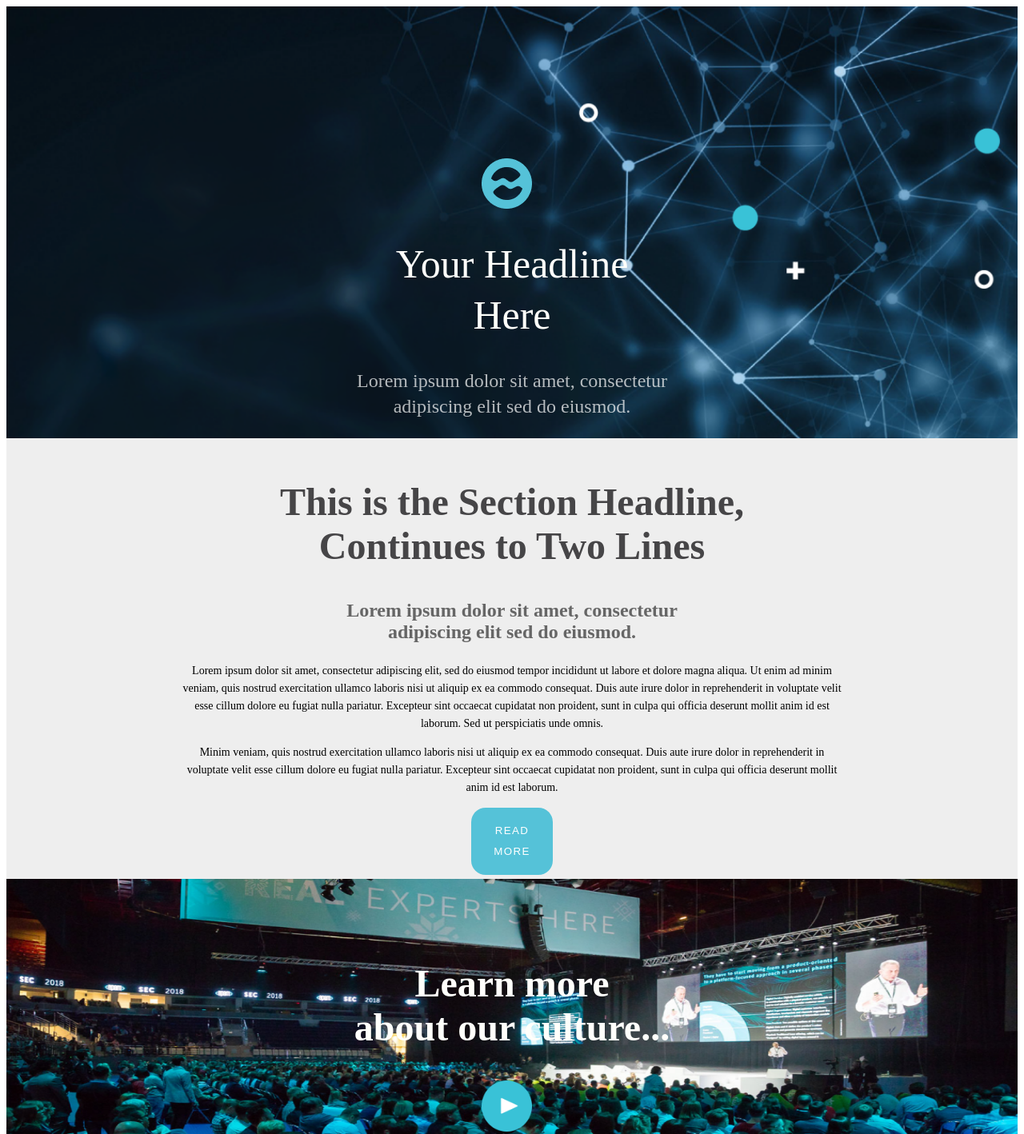
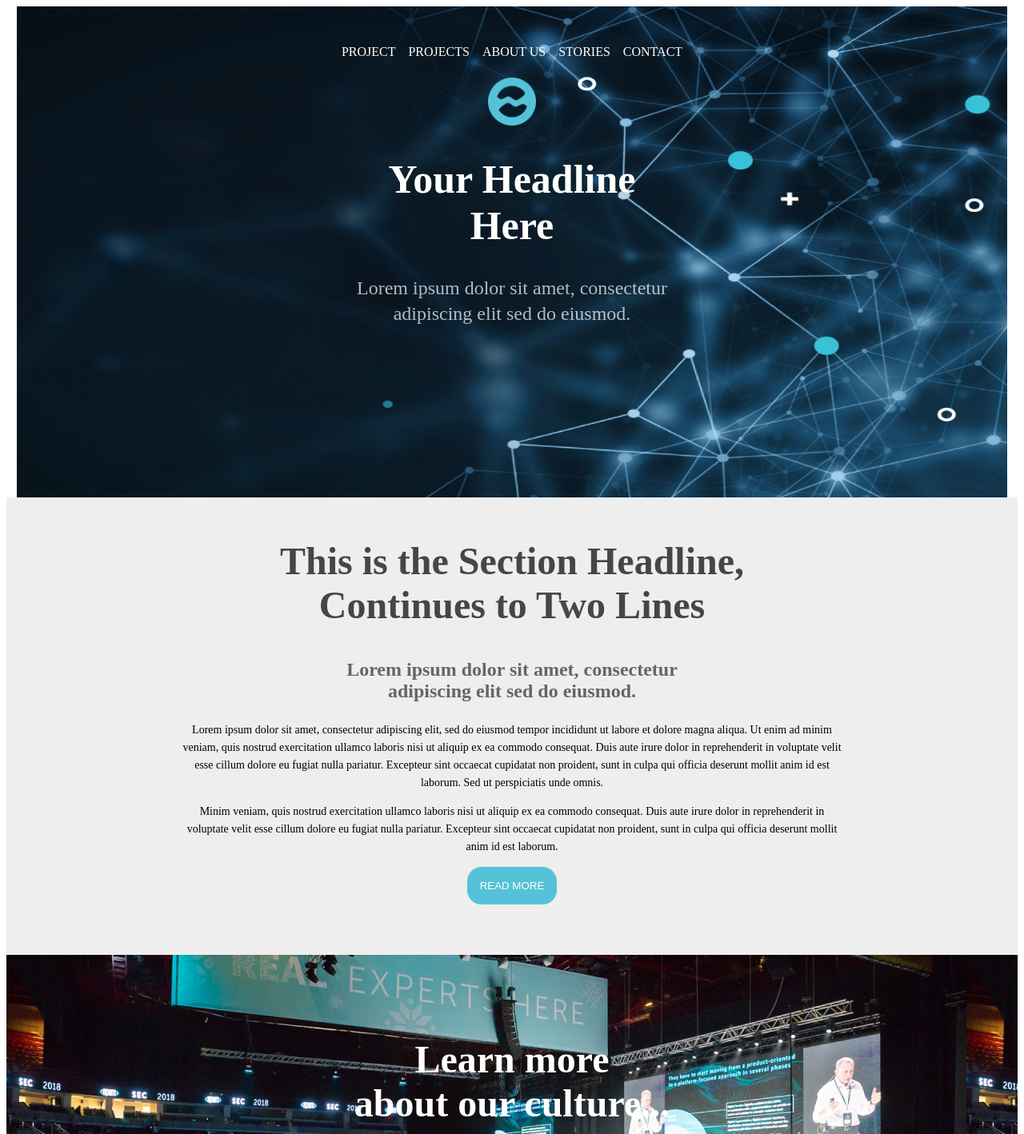
Before and after one commit to Meryfajardo93/CSS-Flex-Grid-Hometask, a plain HTML site: page index.html in a window 1280 px wide. Shown: the top 1418 px of the page at 80% size. Drawn offline with Linux system fonts and the light colour scheme.

Commit message:
Style + flexbox first commit

```diff
--- a/index.html
+++ b/index.html
@@ -8,24 +8,28 @@
     <link rel="stylesheet" href="Style.css">
 </head>
 
-<!--
-<a href="Page/Project.html">Project</a>
 
-<ul>
+
+
+<body>
+      <div class="background1">
+            <div class="columns">
+                  <article><a href="Page/Project.html">Project</a></article>
+                  <article><div>
+                        <ul class="nav-list">
                               <li><a href="Page/Projects.html">Projects</a></li>
                               <li><a href="Page/AboutUs.html">About Us</a></li>
                               <li><a href="Page/Stories.html">Stories</a></li>
                               <li><a href="Page/Contact.html">Contact</a></li>
                         </ul>
--->
-
-<body>
-
-<div class="background1">
+                  </article>
+            </div>
+            <div>
                   <img src="assets/logo.png" alt="logo" width="60px" height="60px">
                   <h1 style="font-size: 50px;">Your Headline <br>Here</h1>
-   <div class="subtitle1">
                   <p>Lorem ipsum dolor sit amet, consectetur <br>adipiscing elit sed do eiusmod.</p>
+            </div>
+
       </div>
 
       <div class="background2">
@@ -33,45 +37,27 @@
                   <h3>Lorem ipsum dolor sit amet, consectetur<br>adipiscing elit sed do eiusmod.</h3>
                   <p>Lorem ipsum dolor sit amet, consectetur adipiscing elit, sed do eiusmod tempor incididunt ut labore et dolore magna aliqua. Ut enim ad minim <br> veniam, quis nostrud exercitation ullamco laboris nisi ut aliquip ex ea commodo consequat. Duis aute irure dolor in reprehenderit in voluptate velit <br>esse cillum dolore eu fugiat nulla pariatur. Excepteur sint occaecat cupidatat non proident, sunt in culpa qui officia deserunt mollit anim id est <br> laborum. Sed ut perspiciatis unde omnis.</p>
                   <p>Minim veniam, quis nostrud exercitation ullamco laboris nisi ut aliquip ex ea commodo consequat. Duis aute irure dolor in reprehenderit in <br> voluptate velit esse cillum dolore eu fugiat nulla pariatur. Excepteur sint occaecat cupidatat non proident, sunt in culpa qui officia deserunt mollit <br> anim id est laborum.</p>
-      <button style="
-      outline: none;
-      border: none;
-      background:  #55C2D8;
-      padding: 1rem;
-      border-radius: 18px;
-      color: white;
-      display: flex;
-      justify-content: center;
-      align-items: center;
-      letter-spacing: 0.1em;
-      line-height: 26px;
-      left: 15%;
-      right: 14%;
-      position: absolute;
-      left: 46%;
-      right: 46%;
+                  <button>READ MORE</button>
 
 
 
-      ">READ MORE</button>
 
 
 
 
       </div>
-
       <div class="background3">
             <h2>Learn more <br>about our culture...</h2>
             <img src="assets/button.png" alt="">
             <h3>Duis aute irure dolor in <br>reprehenderit in voluptate velit ese <br> cillum dolore eu fugiat nulla</h3>
       </div>
 
-</body>
-
       <div class="background4">
-      <small><img src="assets/logo.png" alt="Project" height="20px" width="20px"></small>
-      <span>Project</span>
-      <p>123 Street,<br>Anytown, USA 12345 <br> hello@website.com <br>&copy; 2021 Project. All rights reserved</p>
+            <div class="columns2">
+                        <article><small><img src="assets/logo.png" alt="Project" height="20px" width="20px"></small></article>
+                        <article><span>Project</span></article>
+                        <article><p>123 Street,<br>Anytown, USA 12345 <br> hello@website.com <br>&copy; 2021 Project. All rights reserved</p></article>
+            </div>
       </div>
 
 
@@ -79,4 +65,5 @@
 
 
 </body>
+
 </html>
--- a/style.css
+++ b/style.css
@@ -3,38 +3,48 @@ body {
     font-family: 'Oswald';
 }
 
-
-
-
 .background1 {
-    background: url(assets/Desktop_Backgrounds_1920x1200_6\ 3.png) no-repeat;
-    background-size: 100% auto;
-    height: 50%;
-    width: auto;
-    padding-top: 15%;
+    background: url(assets/Desktop_Backgrounds_1920x1200_6\ 3.png);
+    background-repeat: none;
+    background-size: 100% 100%;
+    padding-top: 2%;
     padding-bottom: 15%;
-    margin: 0%;
+    margin: 0% 1%;
     border: 0%;
-
-}
-
-.background1 img {
-    width: 5%;
-    height: auto;
-    margin-left: 47%;
 
 
 }
 
-.background1 h1 {
+.background1 > * {
     color:#FFFFFb;
     font-style: normal;
     text-align: center;
-    font-size: 48px;
-    font-weight: 400;
+}
+
+.columns {
+    display: flex;
+    justify-content: center;
+    align-items: center;
+    gap: 10rem;
+    text-transform: uppercase;
     line-height: 64px;
-    top: 50%;
 
+}
+
+
+.columns a {
+    text-decoration: none;
+    color: #FFFFFb;
+}
+
+.nav-list {
+    display: flex;
+    gap: 1rem;
+    flex-wrap: wrap;
+
+    margin: 0;
+    padding: 0;
+    list-style: none;
 
 }
 
@@ -47,22 +57,20 @@ body {
     text-align: center;
     color: rgba(255, 255, 255, 0.7);
     top: 50%;
-
 }
-
 
 
 .background2 {
     background: url(assets/2.png);
-    background-size: 100% 100%;
+    background-size: auto;
+    font-style: normal;
+    text-align: center;
     height: auto;
     width: auto;
     padding-top: 1%;
-    padding-bottom: 7%;
+    padding-bottom: 5%;
     margin: 0%;
     border: 0%;
-
-
 }
 
 .background2 h2 {
@@ -93,17 +101,29 @@ body {
 
 }
 
+.background2 button {
+    outline: none;
+    border: none;
+    background:  #55C2D8;
+    padding: 1rem;
+    border-radius: 18px;
+    color: white;
+
+
+}
+
 .background3 {
+    background: url(assets/3.png);
     background: url(assets/IMG_1334_72dpi_RGB_\ 1.png);
-    background-size: 100% 100%;
+    background-size: auto;
+    font-style: normal;
+    text-align: center;
     height: auto;
     width: auto;
     padding-top: 5%;
     padding-bottom: 5%;
     margin: 0%;
     border: 0%;
-
-
 }
 
 .background3 h2 {
@@ -124,6 +144,12 @@ body {
     text-align: center;
     top: 50%;
     left: 20%;
+    letter-spacing: 0.1em;
+    line-height: 26px;
+    left: 15%;
+    right: 14%;
+    left: 46%;
+    right: 46%;
 }
 
 .background4 {
@@ -149,7 +175,7 @@ body {
     color: rgba(255, 255, 255, 0.4);
 }
 
-.background4 span{
+.background4 span {
 
     font-family: 'Source Sans Pro';
     font-style: normal;
@@ -164,3 +190,9 @@ body {
     right: 3000px;
 
 }
+
+.columns {
+    display: flex;
+    gap: 1rem;
+    flex-wrap: wrap;
+}
```
Lines whose indentation alone changed are shown as unchanged.
